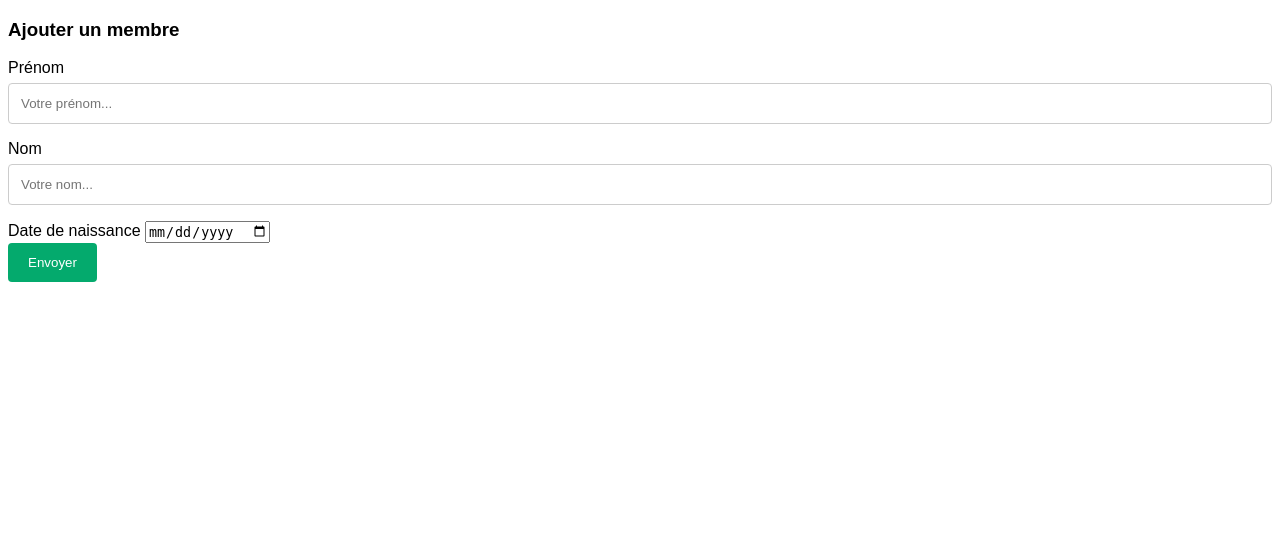
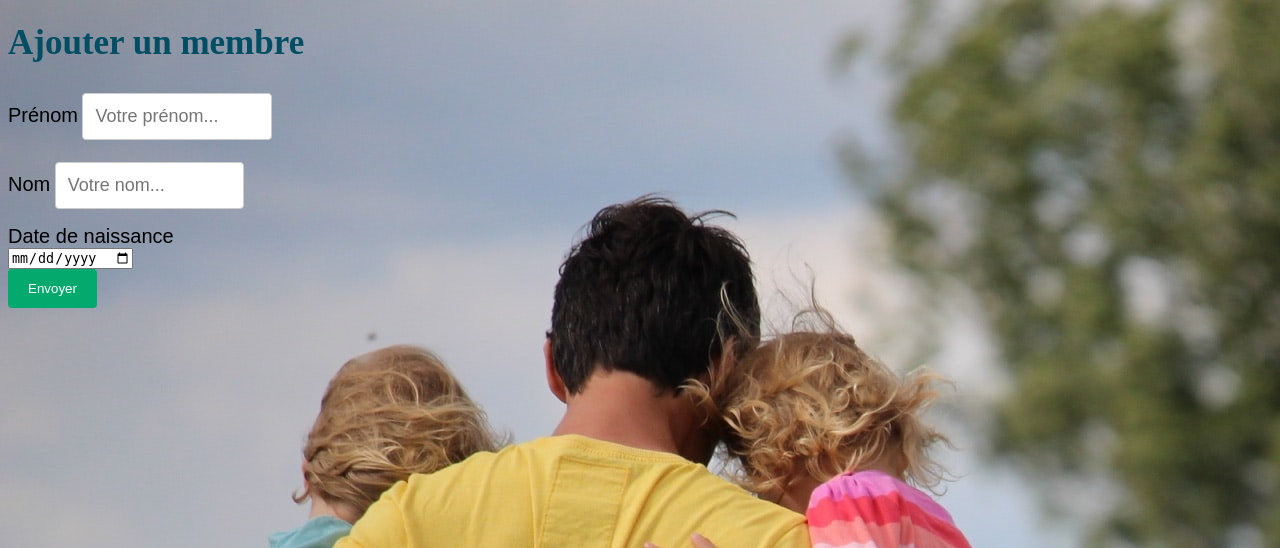
Before and after one commit to Carl-Montpetit/prog-web-1, a PHP site: page /HTML/AddMember.html in a window 1280 px wide. Shown: the top 548 px of the page. Run offline with PHP 8.4, Linux system fonts and the light colour scheme.

Commit message:
-J'ai modifier Addmembers

```diff
--- a/CSS/AddMember.css
+++ b/CSS/AddMember.css
@@ -1,8 +1,13 @@
 body {font-family: Arial, Helvetica, sans-serif;}
 * {box-sizing: border-box;}
 
+body {
+    background-image: url(../IMAGES/kids2.jpg);
+}
+
 input[type=text], select, textarea {
-    width: 100%;
+    font-size: 18px;
+    width: 15%;
     padding: 12px;
     border: 1px solid #ccc;
     border-radius: 4px;
@@ -24,3 +29,24 @@ input[type=submit] {
 input[type=submit]:hover {
     background-color: #45a049;
 }
+
+label {
+    font-family: Arial;
+    font-size: 20px;
+}
+
+h1 {
+    color: #004e64;
+    text-align: left;
+    font-family: Algerian;
+    font-size: 35px;
+    animation-name: Ajouter;
+    animation-duration: 8s;
+}
+
+@keyframes Ajouter {
+    0%   {color: #00A5CF;}
+    25%  {color: #9FFFCB;}
+    50%  {color: #25A18E;}
+    100% {color: #7AE582;}
+}
--- a/HTML/AddMember.html
+++ b/HTML/AddMember.html
@@ -11,24 +11,24 @@ https://www.w3schools.com/tags/tryit.asp?filename=tryhtml5_input_type_date
     <meta http-equiv="X-UA-Compatible" content="IE=edge">
     <meta name="viewport" content="width=device-width, initial-scale=1.0">
     <link rel="stylesheet" href="../CSS/AddMember.css">
-    <title>Document</title>
+    <title>Ajouter des membres</title>
 </head>
 
 <body>
 
-<h3>Ajouter un membre</h3>
+<h1>Ajouter un membre</h1>
 
 <div id ="members">
     <form action="/action_page.php">
         <label for="prenom">Prénom</label>
-        <input type="text" id="prenom" name="prenom" placeholder="Votre prénom...">
+        <input type="text" id="prenom" name="prenom" placeholder="Votre prénom..."><br>
 
         <label for="nom">Nom</label>
-        <input type="text" id="nom" name="nom" placeholder="Votre nom...">
+        <input type="text" id="nom" name="nom" placeholder="Votre nom..."><br>
 
-        <label for="date">Date de naissance</label>
+        <label for="date">Date de naissance</label><br>
         <form action="/action_page.php">
-            <input type="date" id="date" name="date">
+            <input type="date" id="date" name="date"><br>
         </form>
         <input type="submit" value="Envoyer">
     </form>
```
